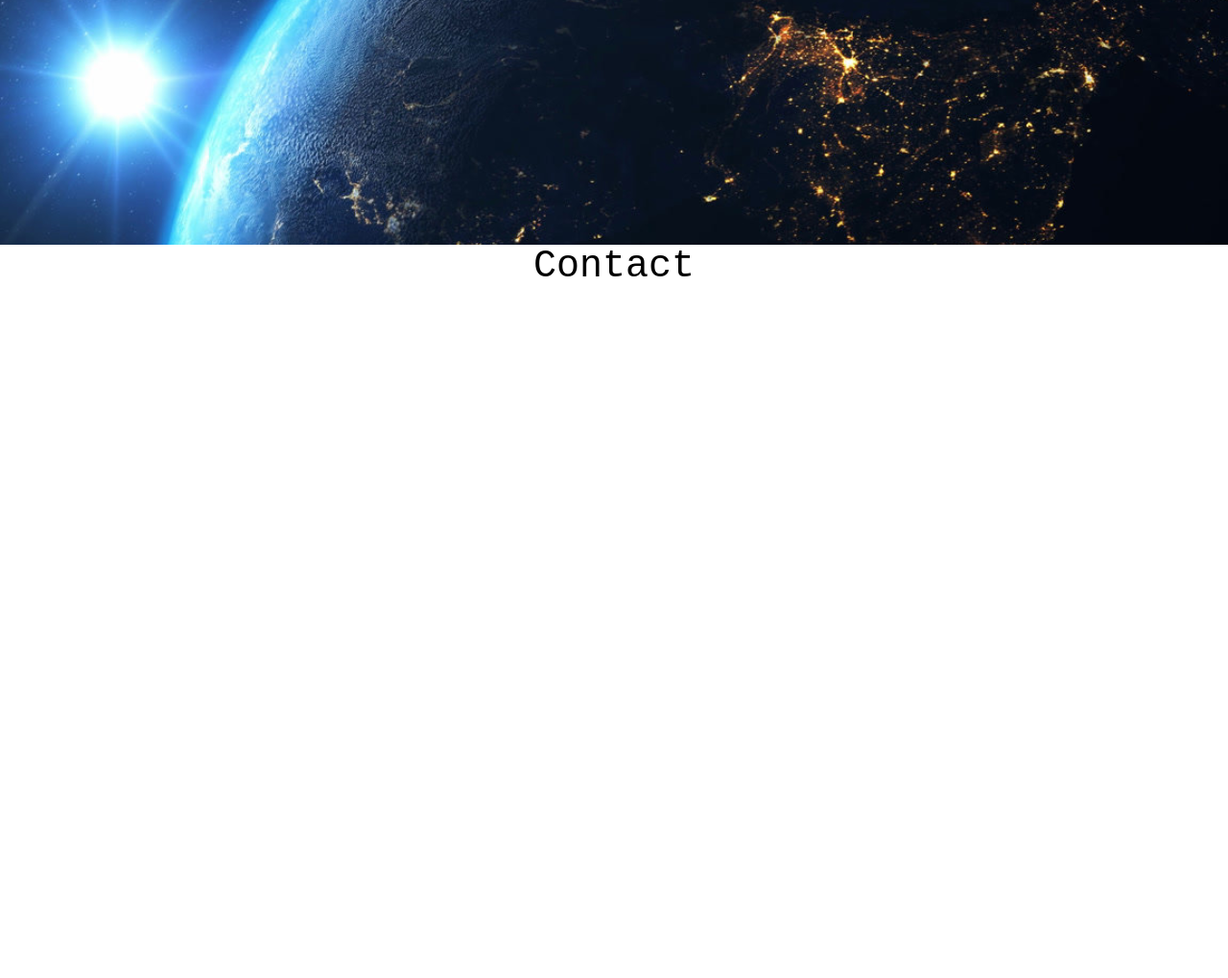
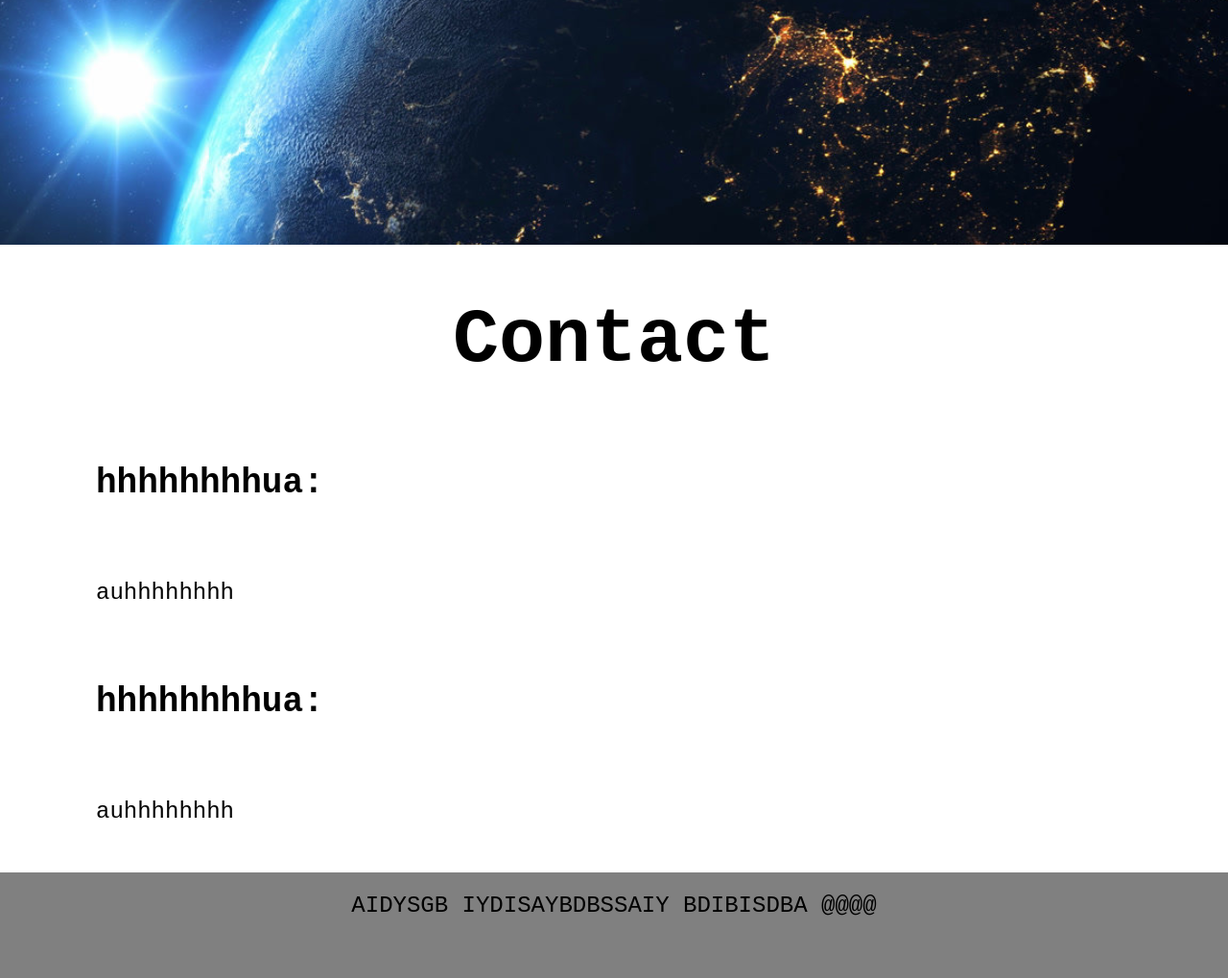
Before and after one commit to Mslcd/strona-projekt, a plain HTML site: page index.html in a window 1280 px wide. Shown: the part 4140-5159 px from the top of the page at 96% size. Before the commit the page ends 4440 px from the top, so only its background shows below. Drawn offline with Linux system fonts and the light colour scheme; a web font is replaced by a local one.

Commit message:
contact and footer change
Added footer, temporary contact info and improved scrolling animation

```diff
--- a/index.html
+++ b/index.html
@@ -47,7 +47,7 @@
         </div>
         <div class="container" id="about">
             <div class="header"><h1>About</h1></div>
-            <div class="bio">
+            <div class="text">
                 Lorem ipsum dolor sit amet, consectetur adipiscing elit, sed do eiusmod tempor incididunt ut labore et dolore magna aliqua. Ut enim ad minim veniam, quis nostrud exercitation ullamco laboris nisi ut aliquip ex ea commodo consequat. Duis aute irure dolor in reprehenderit in voluptate velit esse cillum dolore eu fugiat nulla pariatur. Excepteur sint occaecat cupidatat non proident, sunt in culpa qui officia deserunt mollit anim id est laborum.
             </div>
         </div>
@@ -55,7 +55,14 @@
 
         </div>
         <div class="container" id="contact">
-            <div class="header">Contact</div>
+            <div class="header"><h1>Contact</h1></div>
+            <div class="text"><h2>hhhhhhhhua:</h2></div>
+            <div class="text">auhhhhhhhh</div>
+            <div class="text"><h2>hhhhhhhhua:</h2></div>
+            <div class="text">auhhhhhhhh</div>
+        </div>
+        <div class="footer">
+            <div class="text">AIDYSGB IYDISAYBDBSSAIY BDIBISDBA @@@@</div>
         </div>
     </body>
 </html>
--- a/style.css
+++ b/style.css
@@ -1,3 +1,6 @@
+html{
+    scroll-behavior: smooth;
+}
 body{
     background-image:
     url(./images/bgimg.png);
@@ -74,7 +77,7 @@ body{
     text-align: center;
     font-size: 40px;
 }
-.bio{
+.text{
     padding-left: 100px;
     padding-right: 100px;
     padding-bottom: 50px;
@@ -82,3 +85,12 @@ body{
     display: flex;
     word-wrap: normal;
 }
+.footer{
+    display: grid;
+    background-color: grey;
+    height: 60px;
+    justify-content: center;
+    align-content: center;
+    padding-top: 30px;
+    padding-bottom: 20px;
+}
```
